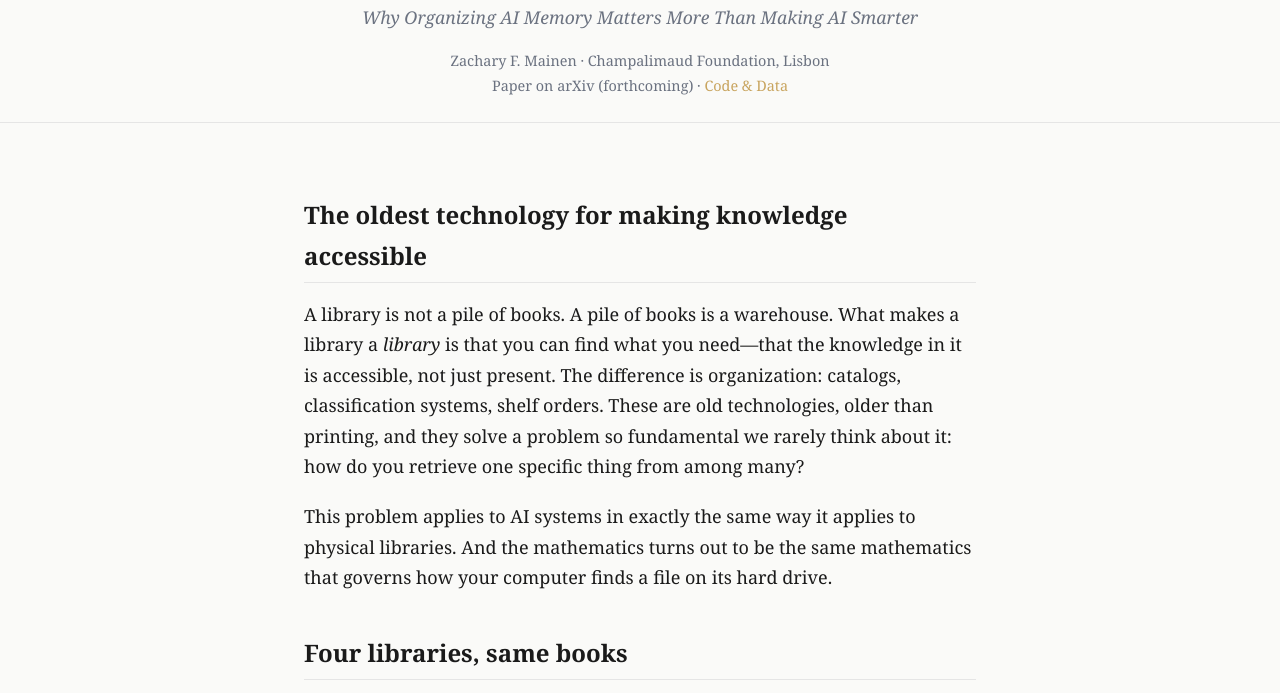
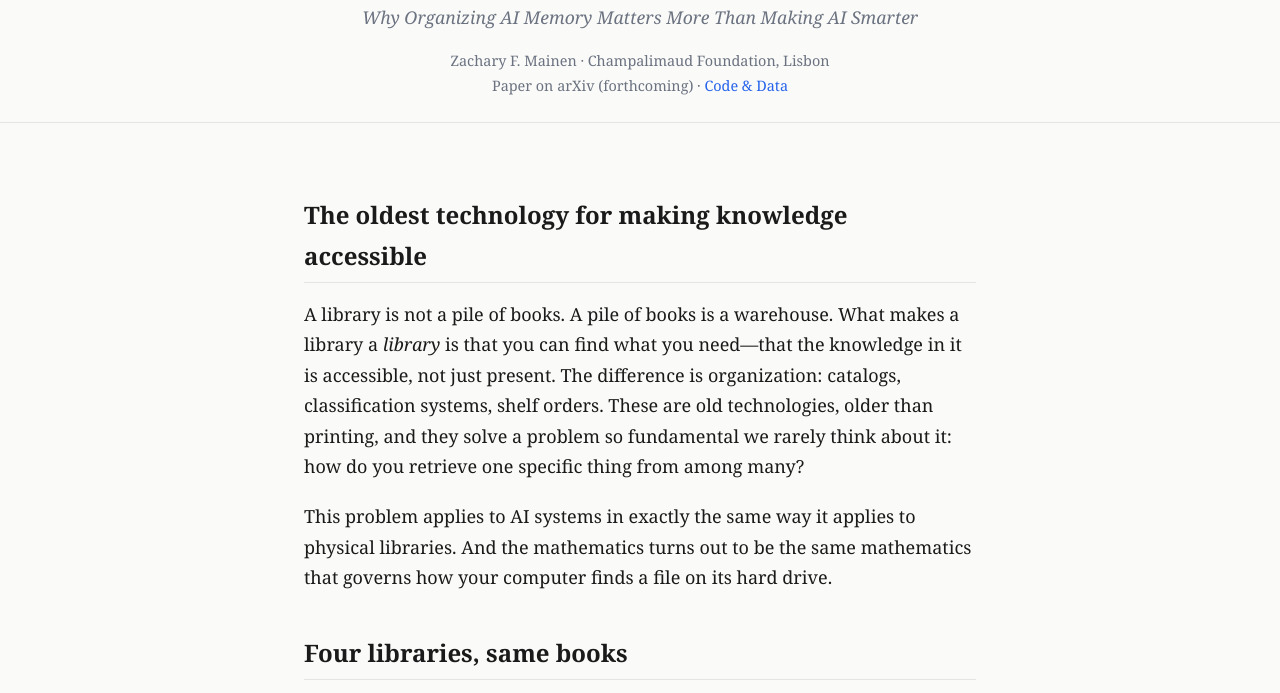
Before and after one commit to zmainen/library-theorem, a plain HTML site: page index.html in a window 1280 px wide. Shown: the part 79-772 px from the top of the page. Drawn offline with Linux system fonts and the light colour scheme.

Commit message:
revert: keep blue accent for now

```diff
--- a/index.html
+++ b/index.html
@@ -9,7 +9,7 @@
     :root {
       --bg: #fafaf8;
       --fg: #1a1a1a;
-      --accent: #C8A45E;
+      --accent: #2563eb;
       --muted: #6b7280;
       --border: #e5e5e5;
       --code-bg: #f3f4f6;
```
